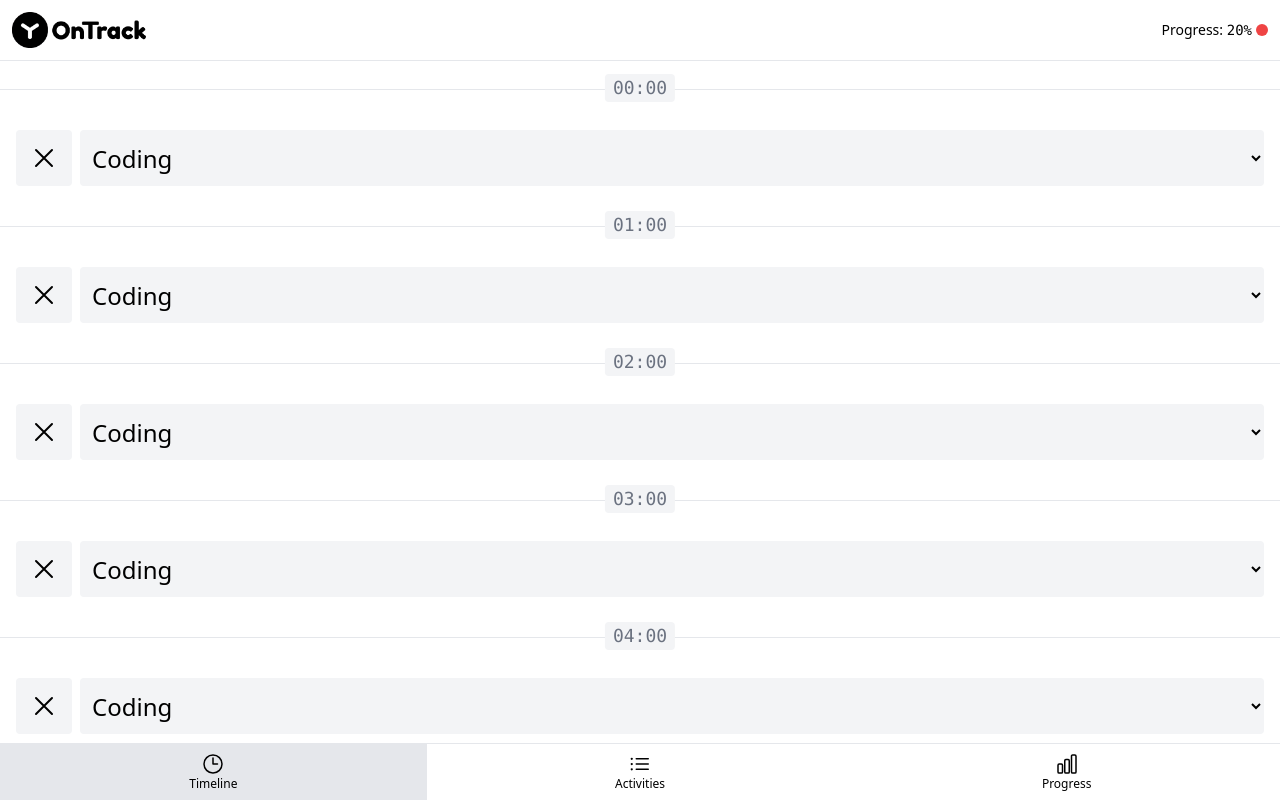
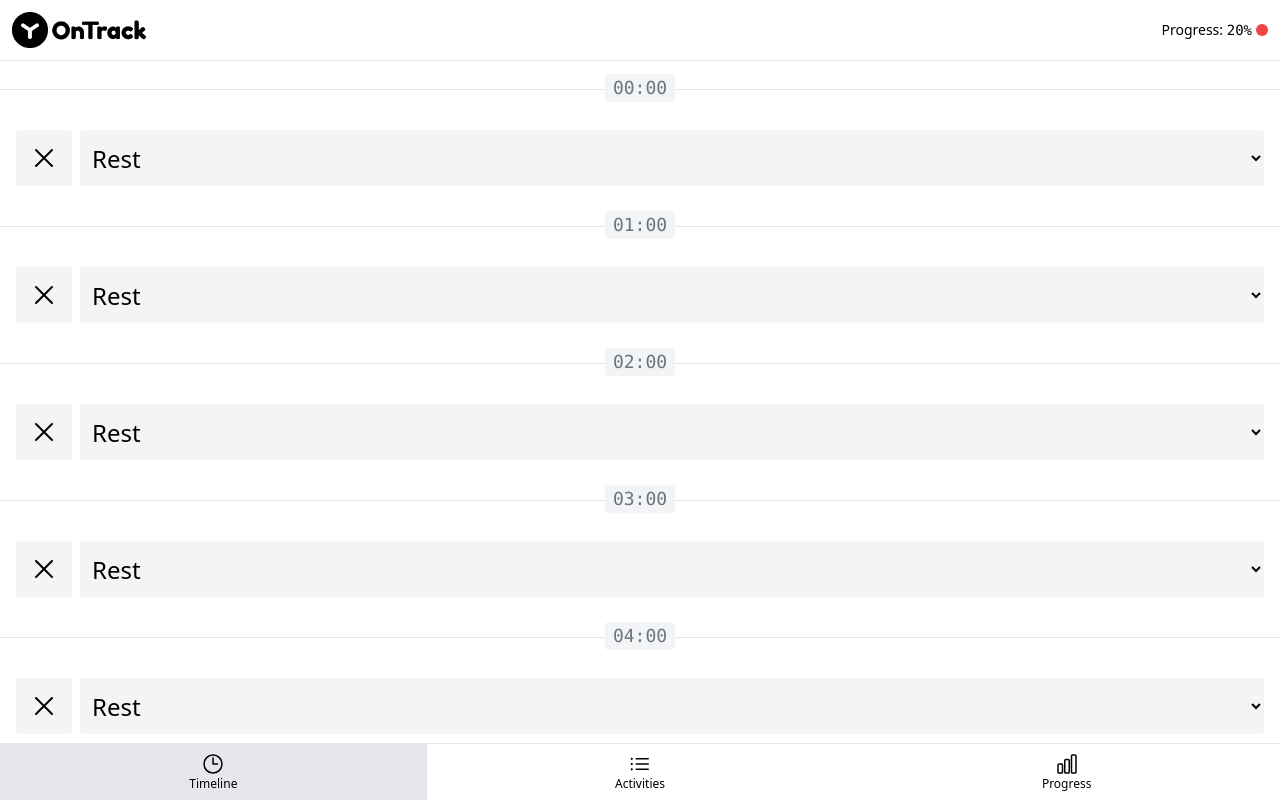
Before and after one commit to asokal/on-track, a Vue app: page /#timeline in a window 1280 px wide. Shown: the top 802 px of the page. Built offline with nearby package versions, Linux system fonts and the light colour scheme.

Commit message:
Normalize select value

```diff
--- a/src/App.vue
+++ b/src/App.vue
@@ -1,5 +1,5 @@
 <script setup>
-import { ref } from 'vue'
+import { ref, computed } from 'vue'
 import { PAGE_TIMELINE, PAGE_ACTIVITIES, PAGE_PROGRESS } from './constants'
 import {
   normalizePageHash,
@@ -19,7 +19,7 @@ const timelineItems = generateTimelineItems()
 
 const activities = ref(generateActivities())
 
-const activitySelectOptions = generateActivitySelectOptions(activities.value)
+const activitySelectOptions = computed(() => generateActivitySelectOptions(activities.value))
 
 function goTo(page) {
   currentPage.value = page
--- a/src/components/ActivityItem.vue
+++ b/src/components/ActivityItem.vue
@@ -18,7 +18,7 @@ const emit = defineEmits({
   delete: isUndefined
 })
 
-const secondsToComplete = ref(null)
+const secondsToComplete = ref(0)
 </script>
 
 <template>
--- a/src/components/BaseSelect.vue
+++ b/src/components/BaseSelect.vue
@@ -2,11 +2,12 @@
 import { computed } from 'vue'
 import { XMarkIcon } from '@heroicons/vue/24/outline'
 import { BUTTON_TYPE_NEUTRAL } from '../constants'
-import { validateSelectOptions, isUndefinedOrNull, isNumberOrNull } from '../validators'
+import { normalizeSelectValue } from '../functions'
+import { validateSelectOptions, isSelectValueValid, isUndefinedOrNull } from '../validators'
 import BaseButton from './BaseButton.vue'
 
 const props = defineProps({
-  selected: Number,
+  selected: [String, Number],
   placeholder: {
     required: true,
     type: String
@@ -19,20 +20,24 @@ const props = defineProps({
 })
 
 const emit = defineEmits({
-  select: isNumberOrNull
+  select: isSelectValueValid
 })
 
 const isNotSelected = computed(() => isUndefinedOrNull(props.selected))
+
+function select(value) {
+  emit('select', normalizeSelectValue(value))
+}
 </script>
 
 <template>
   <div class="flex gap-2">
-    <BaseButton :type="BUTTON_TYPE_NEUTRAL" @click="emit('select', null)">
+    <BaseButton :type="BUTTON_TYPE_NEUTRAL" @click="select(null)">
       <XMarkIcon class="h-8" />
     </BaseButton>
     <select
       class="w-full truncate rounded bg-gray-100 py-1 px-2 text-2xl"
-      @change="emit('select', +$event.target.value)"
+      @change="select($event.target.value)"
     >
       <option :selected="isNotSelected" disabled value="">
         {{ placeholder }}
--- a/src/components/TimelineItem.vue
+++ b/src/components/TimelineItem.vue
@@ -17,7 +17,7 @@ defineProps({
   }
 })
 
-const selectedActivityId = ref(0)
+const selectedActivityId = ref(null)
 </script>
 
 <template>
--- a/src/functions.js
+++ b/src/functions.js
@@ -4,7 +4,7 @@ import {
   HOURS_IN_DAY,
   MIDNIGHT_HOUR
 } from './constants'
-import { isPageValid } from './validators'
+import { isPageValid, isNull } from './validators'
 
 export function normalizePageHash() {
   const page = window.location.hash.slice(1)
@@ -16,6 +16,10 @@ export function normalizePageHash() {
   window.location.hash = PAGE_TIMELINE
 
   return PAGE_TIMELINE
+}
+
+export function normalizeSelectValue(value) {
+  return isNull(value) || isNaN(value) ? value : +value
 }
 
 export function generateActivities() {
--- a/src/validators.js
+++ b/src/validators.js
@@ -44,12 +44,20 @@ export function isUndefinedOrNull(value) {
   return isUndefined(value) || isNull(value)
 }
 
+export function isSelectValueValid(value) {
+  return isNotEmptyString(value) || isNumberOrNull(value)
+}
+
 export function isNumberOrNull(value) {
   return isNumber(value) || isNull(value)
 }
 
 export function isUndefined(value) {
   return value === undefined
+}
+
+export function isNull(value) {
+  return value === null
 }
 
 function isSelectOptionValid({ value, label }) {
@@ -67,7 +75,3 @@ function isNumber(value) {
 function isString(value) {
   return typeof value === 'string'
 }
-
-function isNull(value) {
-  return value === null
-}
```
